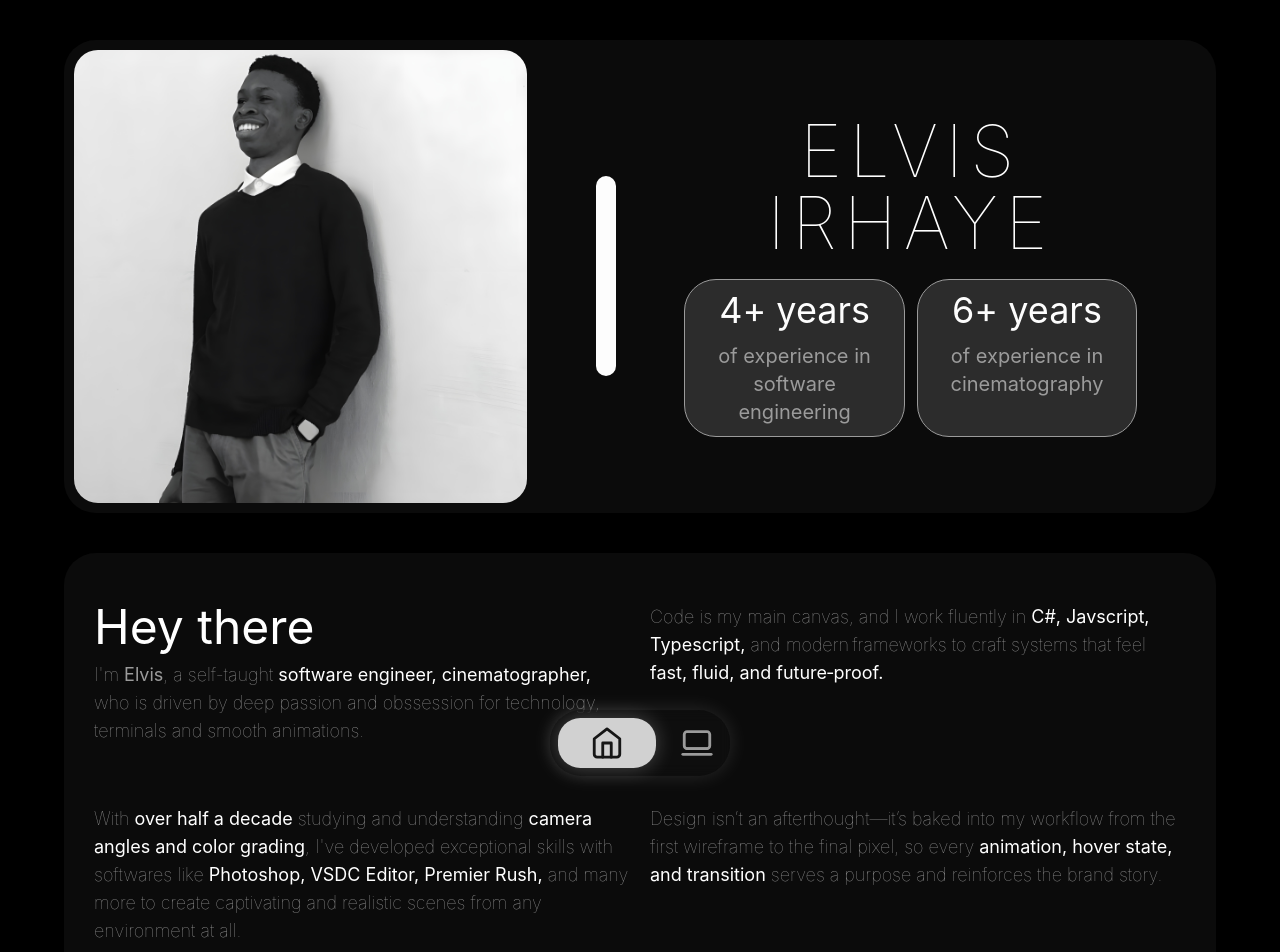
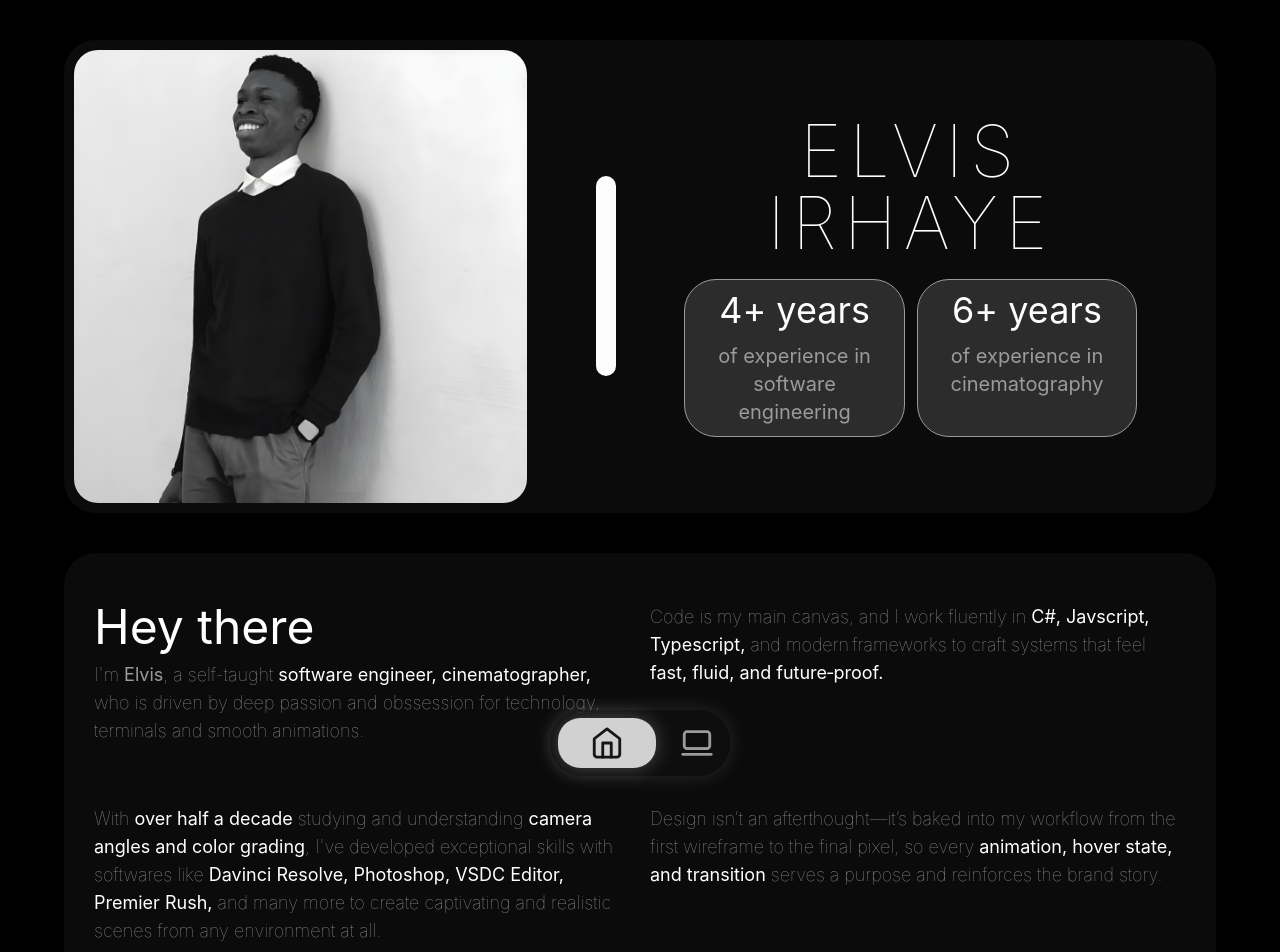
Before and after one commit to viii-fn/portfolio, a React (Vite) app: page / in a window 1280 px wide. Shown: the top 952 px of the page. Built offline with nearby package versions, Linux system fonts and the light colour scheme.

Commit message:
Minor changes

```diff
--- a/src/user.ts
+++ b/src/user.ts
@@ -80,7 +80,7 @@ export const elvis: userProp[] = [
         title: 'cinematographer',
         career: 'cinematography',
         years: 6,
-        skills: ['photoshop', 'VSDC editor', 'premier rush'],
+        skills: ['davinci resolve', 'photoshop', 'VSDC editor', 'premier rush'],
         job: [
           {
             title: 'videographer',
```
